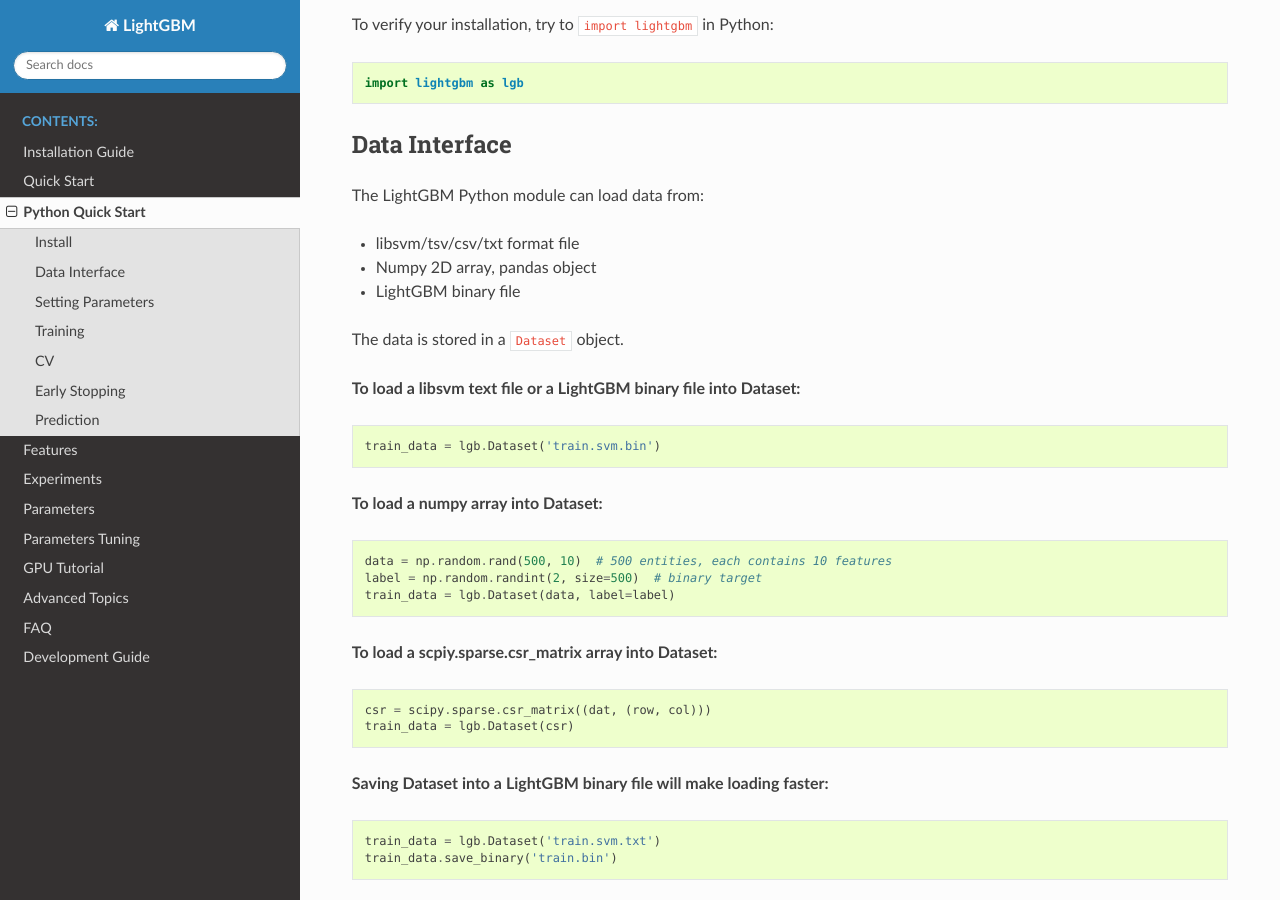
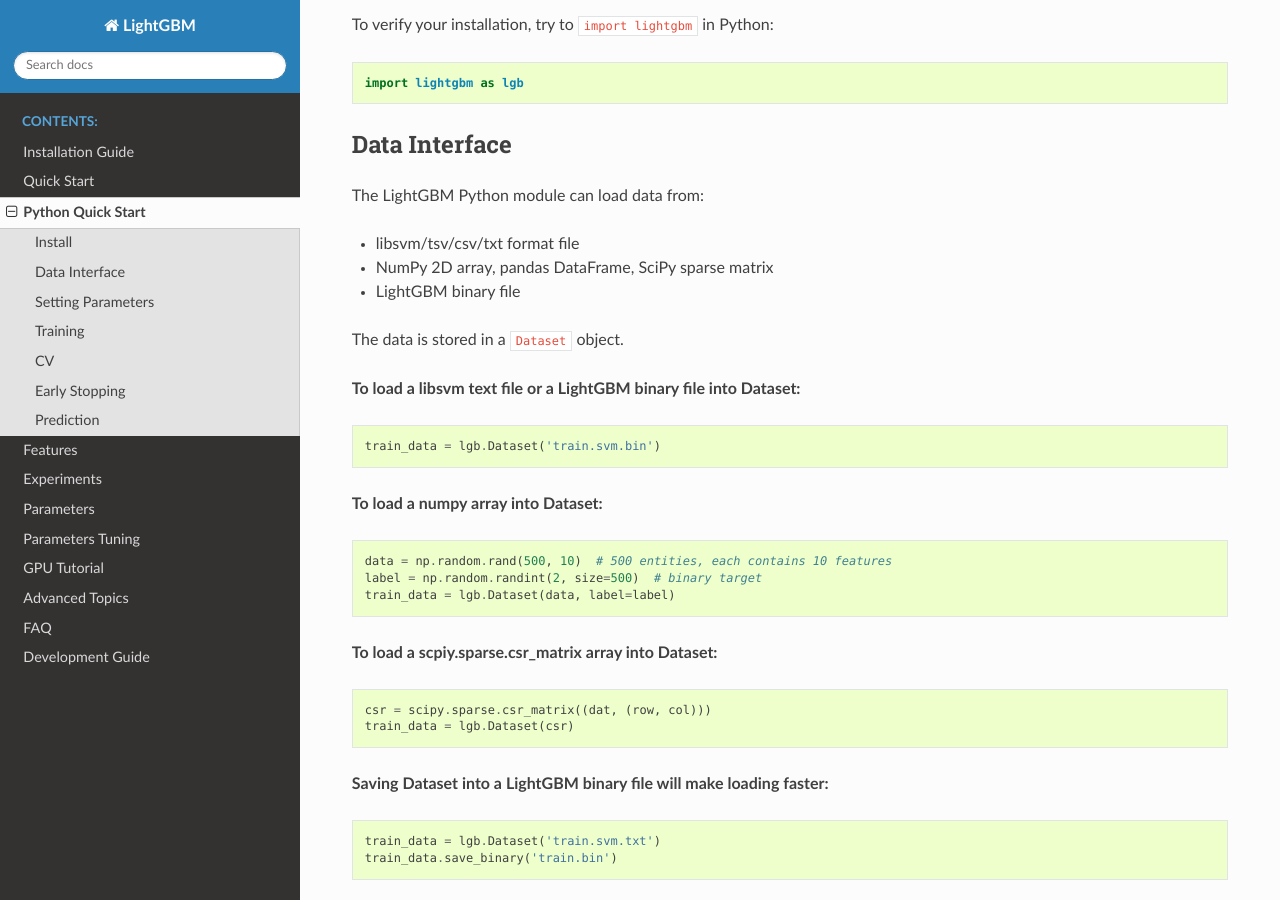
Before and after one commit to microsoft/LightGBM, a Sphinx documentation site: the page built from docs/Python-Intro.rst, in a window 1280 px wide and 900 px high, scrolled down 583 px. Built offline with Sphinx 7.4.7 and the Read the Docs theme 2.0.0, drawn with Linux system fonts in a browser that asks for light colours; pages that are not in the unit, such as notebooks, are missing from menus.

Commit message:
updated description of possible input types in python

```diff
--- a/docs/Python-Intro.rst
+++ b/docs/Python-Intro.rst
@@ -36,7 +36,7 @@
 
 -  libsvm/tsv/csv/txt format file
 
--  Numpy 2D array, pandas object
+-  NumPy 2D array, pandas DataFrame, SciPy sparse matrix
 
 -  LightGBM binary file
 
```
